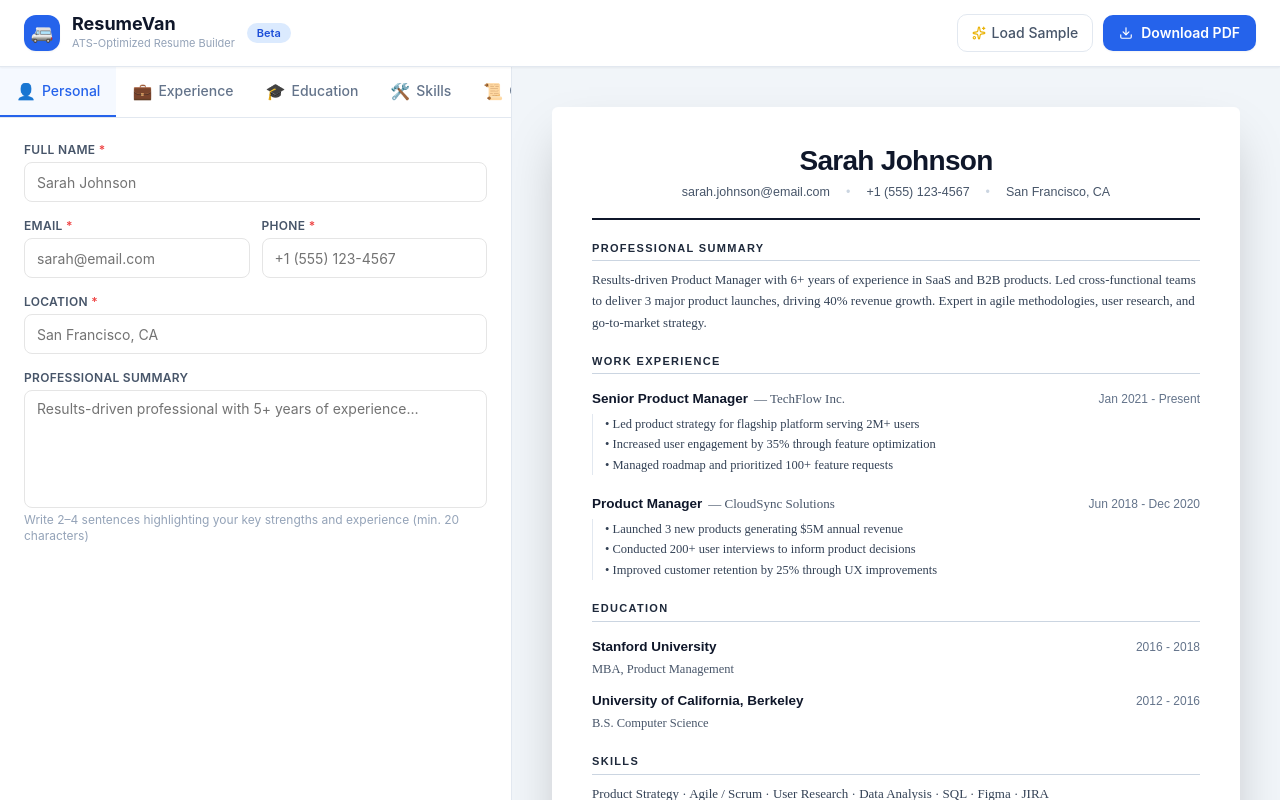
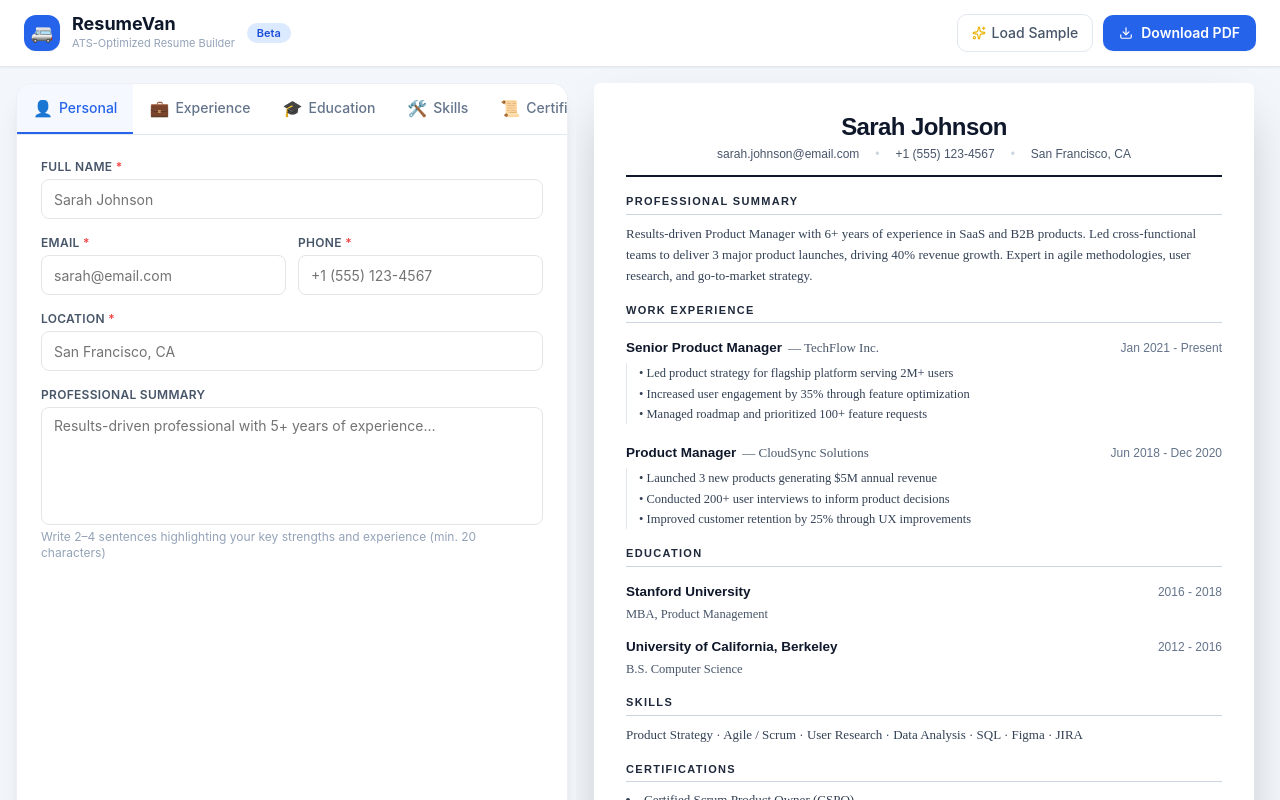
Before and after one commit to Jayvan123/resume-van, a React (Vite) app: page / in a window 1280 px wide. Both pictures are taken after a click on the button "Load Sample". Shown: the top 800 px of the page. Built offline with nearby package versions, Linux system fonts and the light colour scheme; what @react-pdf/renderer would draw is missing.

Commit message:
feat: implement split-screen layout with live resume preview component

```diff
--- a/src/components/layout/SplitLayout.tsx
+++ b/src/components/layout/SplitLayout.tsx
@@ -7,13 +7,15 @@ interface SplitLayoutProps {
 
 export const SplitLayout: React.FC<SplitLayoutProps> = ({ leftPanel, rightPanel }) => {
   return (
-    <div className="flex flex-1 overflow-hidden">
-      {/* Left Panel — 40% */}
-      <div className="w-2/5 flex-shrink-0 border-r border-slate-200 bg-white flex flex-col overflow-hidden">
-        {leftPanel}
+    <div className="flex flex-1 overflow-hidden bg-slate-100/70">
+      {/* Left Panel — 45% */}
+      <div className="w-[45%] flex-shrink-0 flex flex-col overflow-hidden py-4 pl-4 pr-2">
+        <div className="flex-1 bg-white rounded-2xl shadow-xl border border-slate-200/60 overflow-hidden flex flex-col h-full">
+          {leftPanel}
+        </div>
       </div>
-      {/* Right Panel — 60% */}
-      <div className="flex-1 bg-slate-100 overflow-hidden">
+      {/* Right Panel — 55% */}
+      <div className="w-[55%] flex-shrink-0 flex flex-col overflow-hidden">
         {rightPanel}
       </div>
     </div>
--- a/src/components/right-panel/ResumePreview.tsx
+++ b/src/components/right-panel/ResumePreview.tsx
@@ -23,21 +23,21 @@ export const ResumePreview: React.FC = () => {
   }
 
   return (
-    <div className="h-full overflow-y-auto p-6 md:p-10">
+    <div className="h-full overflow-y-auto py-4 pl-2 pr-4">
       {/* A4/Letter paper sheet */}
       <div
         ref={previewRef}
         id="resume-preview-paper"
-        className="mx-auto max-w-[780px] min-h-[1000px] bg-white shadow-2xl rounded-sm px-10 py-10 text-slate-900"
+        className="mx-auto max-w-[660px] min-h-[900px] bg-white shadow-2xl rounded-sm px-8 py-8 text-slate-900"
         style={{ fontFamily: "'Times New Roman', Times, serif" }}
       >
         {/* ── Header ─────────────────────────────────── */}
-        <header className="border-b-2 border-slate-900 pb-4 mb-5 text-center">
-          <h1 className="text-[28px] font-extrabold tracking-tight leading-none text-slate-900 mb-2"
+        <header className="border-b-2 border-slate-900 pb-3 mb-4 text-center">
+          <h1 className="text-[24px] font-extrabold tracking-tight leading-none text-slate-900 mb-1.5"
               style={{ fontFamily: 'Arial, Helvetica, sans-serif' }}>
             {data.personal.fullName || 'YOUR NAME'}
           </h1>
-          <div className="flex flex-wrap justify-center gap-x-4 gap-y-0.5 text-[12.5px] text-slate-600"
+          <div className="flex flex-wrap justify-center gap-x-4 gap-y-0.5 text-[12px] text-slate-600"
                style={{ fontFamily: 'Arial, Helvetica, sans-serif' }}>
             {data.personal.email && <span>{data.personal.email}</span>}
             {data.personal.phone && (
@@ -51,7 +51,7 @@ export const ResumePreview: React.FC = () => {
 
         {/* ── Summary ─────────────────────────────────── */}
         {data.personal.summary && (
-          <section className="mb-5">
+          <section className="mb-4">
             <h2 className="text-[11px] font-bold uppercase tracking-[0.12em] text-slate-800 border-b border-slate-300 pb-1 mb-2"
                 style={{ fontFamily: 'Arial, Helvetica, sans-serif' }}>
               Professional Summary
@@ -64,7 +64,7 @@ export const ResumePreview: React.FC = () => {
 
         {/* ── Experience ───────────────────────────────── */}
         {data.experience.length > 0 && (
-          <section className="mb-5">
+          <section className="mb-4">
             <h2 className="text-[11px] font-bold uppercase tracking-[0.12em] text-slate-800 border-b border-slate-300 pb-1 mb-3"
                 style={{ fontFamily: 'Arial, Helvetica, sans-serif' }}>
               Work Experience
@@ -98,7 +98,7 @@ export const ResumePreview: React.FC = () => {
 
         {/* ── Education ───────────────────────────────── */}
         {data.education.length > 0 && (
-          <section className="mb-5">
+          <section className="mb-4">
             <h2 className="text-[11px] font-bold uppercase tracking-[0.12em] text-slate-800 border-b border-slate-300 pb-1 mb-3"
                 style={{ fontFamily: 'Arial, Helvetica, sans-serif' }}>
               Education
@@ -125,7 +125,7 @@ export const ResumePreview: React.FC = () => {
 
         {/* ── Skills ──────────────────────────────────── */}
         {data.skills.length > 0 && (
-          <section className="mb-5">
+          <section className="mb-4">
             <h2 className="text-[11px] font-bold uppercase tracking-[0.12em] text-slate-800 border-b border-slate-300 pb-1 mb-2"
                 style={{ fontFamily: 'Arial, Helvetica, sans-serif' }}>
               Skills
```
Also changed, not shown: src/design-system/design-them.jsx (added), 3 other files (tests, documents, lock files or other folders).
